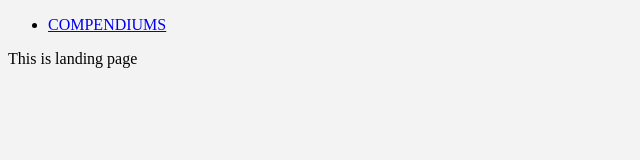
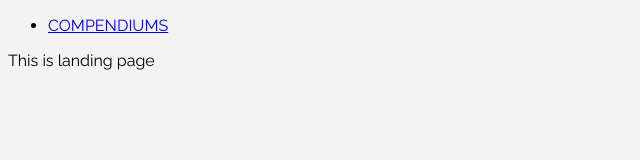
Before and after one commit to eirikdahlen/Playground, a React (Create React App) app: page / in a window 1280 px wide. Shown: the top 160 px of the page, without its empty margins (0-640 px from the left). Built offline with nearby package versions, Linux system fonts and the light colour scheme; no server answers.

Commit message:
add css (#5)

```diff
--- a/public/index.html
+++ b/public/index.html
@@ -24,6 +24,7 @@
       work correctly both with client-side routing and a non-root public URL.
       Learn how to configure a non-root public URL by running `npm run build`.
     -->
+    <link href="https://fonts.googleapis.com/css2?family=Raleway:wght@200;400;600&display=swap" rel="stylesheet">
     <title>Playground</title>
   </head>
   <body>
--- /dev/null
+++ b/src/components/App.css
@@ -0,0 +1,17 @@
+
+body {
+    --pg-white: #F3F3F4;
+    --pg-dark: #17181A;
+    --pg-green: #1E555C;
+    --pg-blue: #C9DAF8;
+    --pg-pink: #E3879E;
+    --pg-yellow: #FFD147;
+    background-color: var(--pg-white);
+    font-family: 'Raleway', sans-serif;
+}
+
+.appcontainer {
+    align-items: center;
+    justify-content: center;
+
+}
--- a/src/components/App.js
+++ b/src/components/App.js
@@ -5,7 +5,7 @@ import Compendium from './Compendiums/Compendium';
 import Navigation from './Navigation/Navigation';
 import * as ROUTES from '../constants/routes';
 import LandingPage from './LandingPage/LandingPage';
-import './App.scss';
+import './App.css';
 
 const App = () => (
   <Router>
--- a/src/components/App.scss
+++ /dev/null
@@ -1,8 +0,0 @@
-$pg-white: #F3F3F4;
-$pg-dark: #17181A;
-$pg-green: #1E555C;
-$pg-blue: #C9DAF8;
-
-body {
-    background-color: $pg-white;
-}
--- a/src/components/Compendiums/Compendium.js
+++ b/src/components/Compendiums/Compendium.js
@@ -36,7 +36,7 @@ const Compendium = () => {
   return (
     <div>
       <h1>Compendiums</h1>
-      {compendiums.map((compendium) => (
+      {compendiums && compendiums.map((compendium) => (
         <div key={compendium.courseCode}>
           {compendium.name}
           {compendium.courseCode}
```
